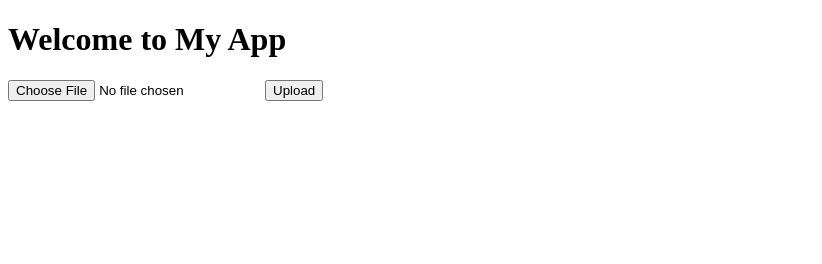
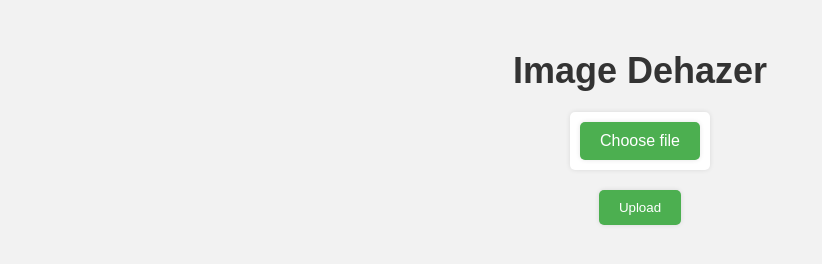
Before and after one commit to shubham-arutwar/Image-Dehazing-test, a website: page index.html in a window 1280 px wide. Shown: the whole page, without its empty margins (0-822 px from the left). Drawn offline with Linux system fonts and the light colour scheme.

Commit message:
frontend updated

```diff
--- a/index.html
+++ b/index.html
@@ -2,11 +2,124 @@
 <html>
   <head>
     <title>My App</title>
+    <meta name="viewport" content="width=device-width, initial-scale=1.0">
+    <style>
+      /* Reset default margin and padding */
+      * {
+        margin: 0;
+        padding: 0;
+      }
+
+      /* Set background color and font for the entire page */
+      body {
+        background-color: #f2f2f2;
+        font-family: Arial, sans-serif;
+      }
+
+      /* Style the heading */
+      h1 {
+        text-align: center;
+        margin-top: 50px;
+        font-size: 36px;
+        color: #333;
+      }
+
+      /* Style the form */
+      form {
+        display: flex;
+        flex-direction: column;
+        align-items: center;
+        margin-top: 20px;
+      }
+
+      /* Style the file input container */
+      .file-upload {
+        position: relative;
+        overflow: hidden;
+        margin-bottom: 20px;
+        padding: 10px;
+        border-radius: 5px;
+        border: none;
+        background-color: #fff;
+        box-shadow: 0 0 5px rgba(0, 0, 0, 0.1);
+      }
+
+      /* Style the file input field */
+      .file-upload input[type="file"] {
+        position: absolute;
+        top: 0;
+        right: 0;
+        bottom: 0;
+        left: 0;
+        width: 100%;
+        height: 100%;
+        opacity: 0;
+        cursor: pointer;
+      }
+
+      /* Style the "Choose file" button */
+      .file-upload .file-select {
+        display: inline-block;
+        padding: 10px 20px;
+        background-color: #4caf50;
+        color: #fff;
+        border: none;
+        border-radius: 5px;
+        box-shadow: 0 0 5px rgba(0, 0, 0, 0.1);
+        cursor: pointer;
+      }
+
+      /* Style the "Choose file" button on hover */
+      .file-upload .file-select:hover {
+        background-color: #3e8e41;
+      }
+
+      /* Style the file name display */
+      .file-upload .file-name {
+        margin-left: 10px;
+        color: #999;
+        font-size: 14px;
+      }
+
+      /* Style the upload button */
+      button[type="submit"] {
+        padding: 10px 20px;
+        background-color: #4caf50;
+        color: #fff;
+        border: none;
+        border-radius: 5px;
+        box-shadow: 0 0 5px rgba(0, 0, 0, 0.1);
+        cursor: pointer;
+      }
+
+      /* Style the upload button on hover */
+      button[type="submit"]:hover {
+        background-color: #3e8e41;
+      }
+    </style>
+    <script>
+      function showFileName() {
+        var fileInput = document.getElementById("file-input");
+        var fileName = document.getElementById("file-name");
+        fileName.textContent = fileInput.files[0].name;
+      }
+    </script>
   </head>
   <body>
-  <h1>Welcome to My App</h1>
+    <h1>Image Dehazer</h1>
     <form action="/upload" method="POST" enctype="multipart/form-data">
-    <input type="file" name="image">
+      <div class="file-upload">
+        <label class="file-select">
+          <span>Choose file</span>
+          <input
+            id="file-input"
+            type="file"
+            name="image"
+            onchange="showFileName()"
+          />
+        </label>
+        <div id="file-name"></div>
+      </div>
       <button type="submit">Upload</button>
     </form>
   </body>
```
Lines whose indentation alone changed are shown as unchanged.
